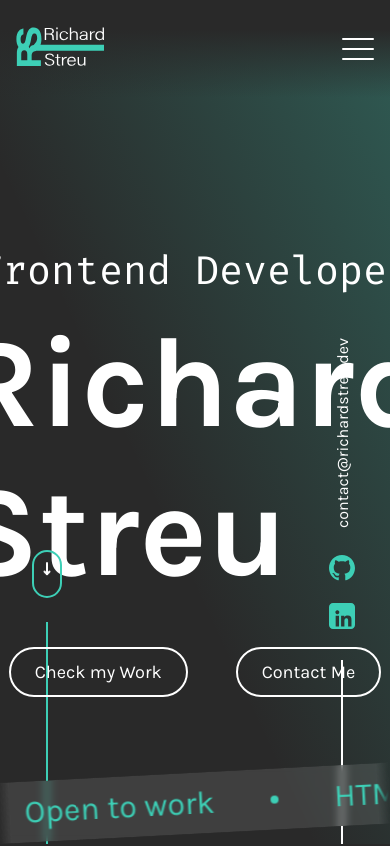
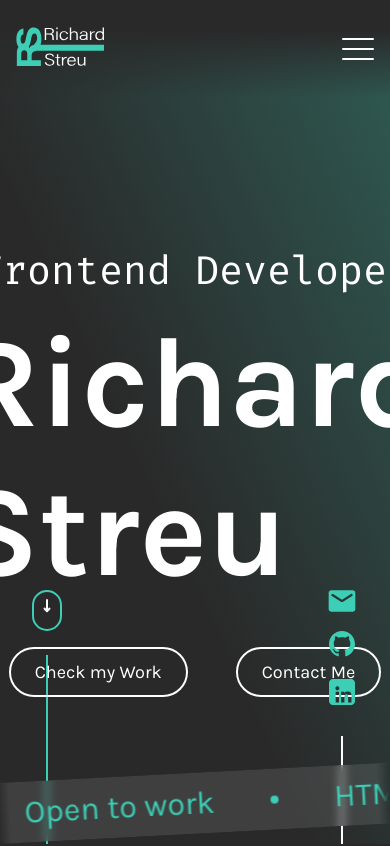
Before and after one commit to RichardStreu/portfolioAngular, an Angular app: page / in a window 390 px wide. Shown: the top 846 px of the page. Built offline with nearby package versions, Linux system fonts and the light colour scheme.

Commit message:
feat: add responsive height adjustments and SVG icons for arrow components

```diff
--- a/src/app/landing-page/sections/a-hero/arrow-left/arrow-left.component.scss
+++ b/src/app/landing-page/sections/a-hero/arrow-left/arrow-left.component.scss
@@ -15,6 +15,10 @@
   flex-direction: column;
   gap: 24px;
   align-items: center;
+
+  @media screen and (max-width: 1100px) {
+    height: 256px;
+  }
 
   .line {
     height: 240px;
--- a/src/app/landing-page/sections/a-hero/arrow-right/arrow-right.component.html
+++ b/src/app/landing-page/sections/a-hero/arrow-right/arrow-right.component.html
@@ -1,6 +1,12 @@
 <div class="arrowRightContainer">
   <a href="mailto:contact@richardstreu.dev">contact&#64;richardstreu.dev</a>
   <div class="arrowRightLinkBox">
+    <a class="mailSvg" href="mailto:contact@richardstreu.dev">
+      <svg width="28" height="22" viewBox="0 0 28 22" fill="none" xmlns="http://www.w3.org/2000/svg">
+        <path d="M3.33317 21.6666C2.59984 21.6666 1.97206 21.4055 1.44984 20.8833C0.927615 20.361 0.666504 19.7333 0.666504 18.9999V2.99992C0.666504 2.26659 0.927615 1.63881 1.44984 1.11659C1.97206 0.594363 2.59984 0.333252 3.33317 0.333252H24.6665C25.3998 0.333252 26.0276 0.594363 26.5498 1.11659C27.0721 1.63881 27.3332 2.26659 27.3332 2.99992V18.9999C27.3332 19.7333 27.0721 20.361 26.5498 20.8833C26.0276 21.4055 25.3998 21.6666 24.6665 21.6666H3.33317ZM13.9998 12.0999C14.1109 12.0999 14.2276 12.0833 14.3498 12.0499C14.4721 12.0166 14.5887 11.9666 14.6998 11.8999L24.1332 5.99992C24.3109 5.88881 24.4443 5.74992 24.5332 5.58325C24.6221 5.41659 24.6665 5.23325 24.6665 5.03325C24.6665 4.58881 24.4776 4.25547 24.0998 4.03325C23.7221 3.81103 23.3332 3.82214 22.9332 4.06659L13.9998 9.66659L5.0665 4.06659C4.6665 3.82214 4.27761 3.81659 3.89984 4.04992C3.52206 4.28325 3.33317 4.61103 3.33317 5.03325C3.33317 5.25547 3.37761 5.44992 3.4665 5.61659C3.55539 5.78325 3.68873 5.91103 3.8665 5.99992L13.2998 11.8999C13.4109 11.9666 13.5276 12.0166 13.6498 12.0499C13.7721 12.0833 13.8887 12.0999 13.9998 12.0999Z" fill="#3DCFB6"/>
+        </svg>
+
+    </a>
     <a class="githubSvg" href="https://github.com/RichardStreu" target="_blank"
       ><svg
         width="32"
--- a/src/app/landing-page/sections/a-hero/arrow-right/arrow-right.component.scss
+++ b/src/app/landing-page/sections/a-hero/arrow-right/arrow-right.component.scss
@@ -7,6 +7,7 @@
   align-items: center;
   position: relative;
   width: 32px;
+  height: 256px;
 
   > a {
     transform-origin: top left;
@@ -20,6 +21,10 @@
 
     &:hover {
       color: $color-highLight;
+    }
+
+    @media screen and (max-width: 1100px) {
+      display: none;
     }
   }
 
@@ -62,10 +67,19 @@
         }
       }
     }
+
+    .mailSvg {
+      display: none;
+
+      @media screen and (max-width: 1100px) {
+        display: block;
+      }
+    }
   }
 
   .line {
-    height: 186px;
+    flex: 1;
+    // height: 186px;
     width: 2px;
     background-color: white;
   }
```
